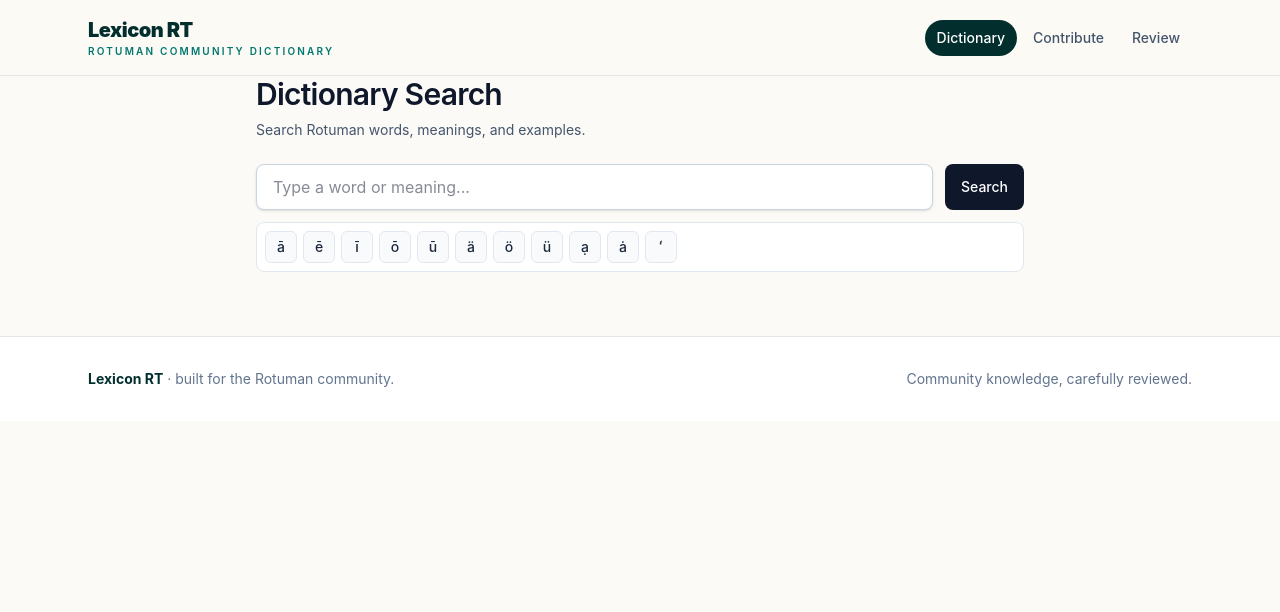
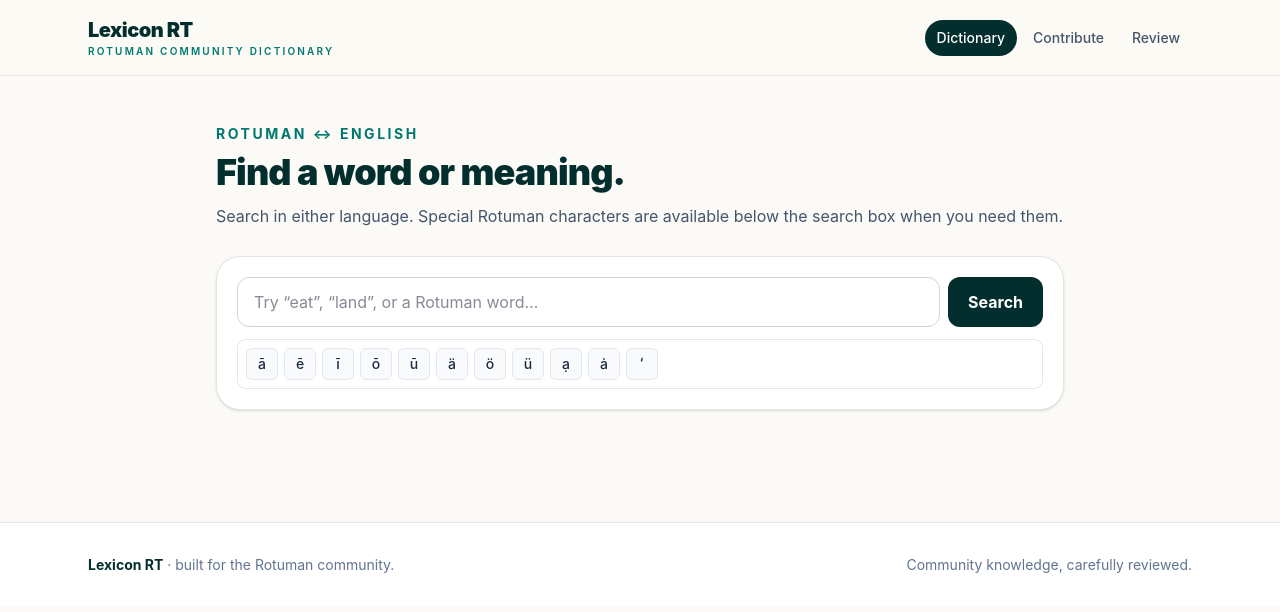
Before and after one commit to Kulatea/lexicon-rt, a React (Vite) app: page /search in a window 1280 px wide. Shown: the top 612 px of the page. Built offline with nearby package versions, Linux system fonts and the light colour scheme.

Commit message:
Refine dictionary search prototype

```diff
--- a/src/features/dictionary/ui/pages/SearchPage.tsx
+++ b/src/features/dictionary/ui/pages/SearchPage.tsx
@@ -5,107 +5,20 @@ import { searchDictionaryWithMockData } from "../../application/searchDictionary
 import { CharacterToolbar } from "../../../../shared/components/CharacterToolbar";
 
 export function SearchPage() {
-  const [query, setQuery] = useState("");
-  const [searchedQuery, setSearchedQuery] = useState("");
-  const [results, setResults] = useState<DictionaryEntry[]>([]);
-  const [isLoading, setIsLoading] = useState(false);
-  const searchInputRef = useRef<HTMLInputElement>(null);
-
-  async function handleSearch(event: FormEvent<HTMLFormElement>) {
-    event.preventDefault();
-
-    const cleanedQuery = query.trim();
-    setSearchedQuery(cleanedQuery);
-
-    if (!cleanedQuery) {
-      setResults([]);
-      return;
-    }
-
-    setIsLoading(true);
-    const entries = await searchDictionaryWithMockData(cleanedQuery);
-    setResults(entries);
-    setIsLoading(false);
-  }
-
-  const hasSearched = searchedQuery.length > 0;
-  const showNoResults = hasSearched && !isLoading && results.length === 0;
-
-  return (
-    <section className="mx-auto max-w-3xl">
-      <h1 className="text-3xl font-semibold tracking-tight text-slate-900">
-        Dictionary Search
-      </h1>
-      <p className="mt-2 text-sm text-slate-600">
-        Search Rotuman words, meanings, and examples.
-      </p>
-
-      <form onSubmit={handleSearch} className="mt-6">
-        <div className="flex gap-3">
-          <input
-            ref={searchInputRef}
-            type="search"
-            value={query}
-            onChange={(event) => setQuery(event.target.value)}
-            placeholder="Type a word or meaning..."
-            className="w-full rounded-lg border border-slate-300 bg-white px-4 py-2.5 text-slate-900 shadow-sm outline-none transition focus:border-slate-400 focus:ring-2 focus:ring-slate-200"
-          />
-          <button
-            type="submit"
-            className="rounded-lg bg-slate-900 px-4 py-2.5 text-sm font-medium text-white transition hover:bg-slate-800 focus:outline-none focus:ring-2 focus:ring-slate-300"
-          >
-            Search
-          </button>
-        </div>
-
-        <CharacterToolbar
-          targetRef={searchInputRef}
-          onInsert={(nextValue) => setQuery(nextValue)}
-        />
-      </form>
-
-      {isLoading && (
-        <p className="mt-6 text-sm text-slate-500">Searching dictionary...</p>
-      )}
-
-      {showNoResults && (
-        <div className="mt-6 rounded-lg border border-slate-200 bg-white p-6 text-center">
-          <p className="text-base font-medium text-slate-700">
-            No results found
-          </p>
-          <p className="mt-1 text-sm text-slate-500">
-            Try a different word or a shorter search term.
-          </p>
-        </div>
-      )}
-
-      {!isLoading && results.length > 0 && (
-        <ul className="mt-6 space-y-3">
-          {results.map((entry) => (
-            <li
-              key={entry.id}
-              className="rounded-lg border border-slate-200 bg-white p-4 shadow-sm"
-            >
-              <div className="flex items-baseline justify-between gap-2">
-                <h2 className="text-lg font-semibold text-slate-900">
-                  {entry.word}
-                </h2>
-                <span className="rounded-md bg-slate-100 px-2 py-1 text-xs font-medium uppercase tracking-wide text-slate-600">
-                  {entry.partOfSpeech}
-                </span>
-              </div>
-
-              <p className="mt-2 text-slate-700">{entry.definition}</p>
-
-              {entry.example && (
-                <p className="mt-3 border-l-2 border-slate-200 pl-3 text-sm italic text-slate-600">
-                  {entry.example}
-                </p>
-              )}
-            </li>
-          ))}
-        </ul>
-      )}
-    </section>
-  );
+  const [query,setQuery]=useState(""); const [searchedQuery,setSearchedQuery]=useState(""); const [results,setResults]=useState<DictionaryEntry[]>([]); const [isLoading,setIsLoading]=useState(false);
+  const searchInputRef=useRef<HTMLInputElement>(null);
+  async function handleSearch(event:FormEvent<HTMLFormElement>){event.preventDefault();const cleaned=query.trim();setSearchedQuery(cleaned);if(!cleaned){setResults([]);return;}setIsLoading(true);setResults(await searchDictionaryWithMockData(cleaned));setIsLoading(false);}
+  const hasSearched=searchedQuery.length>0;
+  return <section className="mx-auto max-w-4xl px-4 py-12 sm:px-6">
+    <p className="text-sm font-bold uppercase tracking-[0.18em] text-teal-700">Rotuman ↔ English</p>
+    <h1 className="mt-2 text-4xl font-black tracking-tight text-teal-950">Find a word or meaning.</h1>
+    <p className="mt-3 text-slate-600">Search in either language. Special Rotuman characters are available below the search box when you need them.</p>
+    <form onSubmit={handleSearch} className="mt-7 rounded-3xl border border-stone-200 bg-white p-4 shadow-sm sm:p-5">
+      <div className="flex gap-2"><input ref={searchInputRef} type="search" value={query} onChange={e=>setQuery(e.target.value)} placeholder="Try “eat”, “land”, or a Rotuman word…" className="min-w-0 flex-1 rounded-xl border border-stone-300 px-4 py-3 outline-none focus:border-teal-700 focus:ring-2 focus:ring-teal-100"/><button className="rounded-xl bg-teal-950 px-5 py-3 font-bold text-white">Search</button></div>
+      <CharacterToolbar targetRef={searchInputRef} onInsert={setQuery}/>
+    </form>
+    {isLoading && <p className="mt-8 text-sm text-slate-500">Searching dictionary…</p>}
+    {hasSearched&&!isLoading&&results.length===0&&<div className="mt-8 rounded-3xl border border-dashed border-stone-300 p-8 text-center"><h2 className="font-bold text-teal-950">Nothing found for “{searchedQuery}”</h2><p className="mt-2 text-sm text-slate-500">Try a shorter term. In a later version, you’ll also be able to ask the community about unknown words.</p></div>}
+    {!isLoading&&results.length>0&&<div className="mt-8"><p className="mb-3 text-xs font-bold uppercase tracking-widest text-slate-400">{results.length} {results.length===1?"result":"results"}</p><ul className="space-y-4">{results.map(entry=><li key={entry.id} className="rounded-3xl border border-stone-200 bg-white p-6 shadow-sm"><div className="flex flex-wrap items-start justify-between gap-3"><div><h2 className="text-2xl font-black text-teal-950">{entry.word}</h2><p className="mt-2 text-lg text-slate-700">{entry.definition}</p></div><span className="rounded-full bg-teal-50 px-3 py-1 text-xs font-bold uppercase tracking-wide text-teal-800">{entry.partOfSpeech}</span></div>{entry.example&&<div className="mt-5 rounded-2xl bg-stone-50 p-4"><p className="text-xs font-bold uppercase tracking-widest text-slate-400">Example</p><p className="mt-1 italic text-slate-600">{entry.example}</p></div>}<p className="mt-4 text-xs text-slate-400">Community-reviewed entry · revision history planned</p></li>)}</ul></div>}
+  </section>;
 }
```
